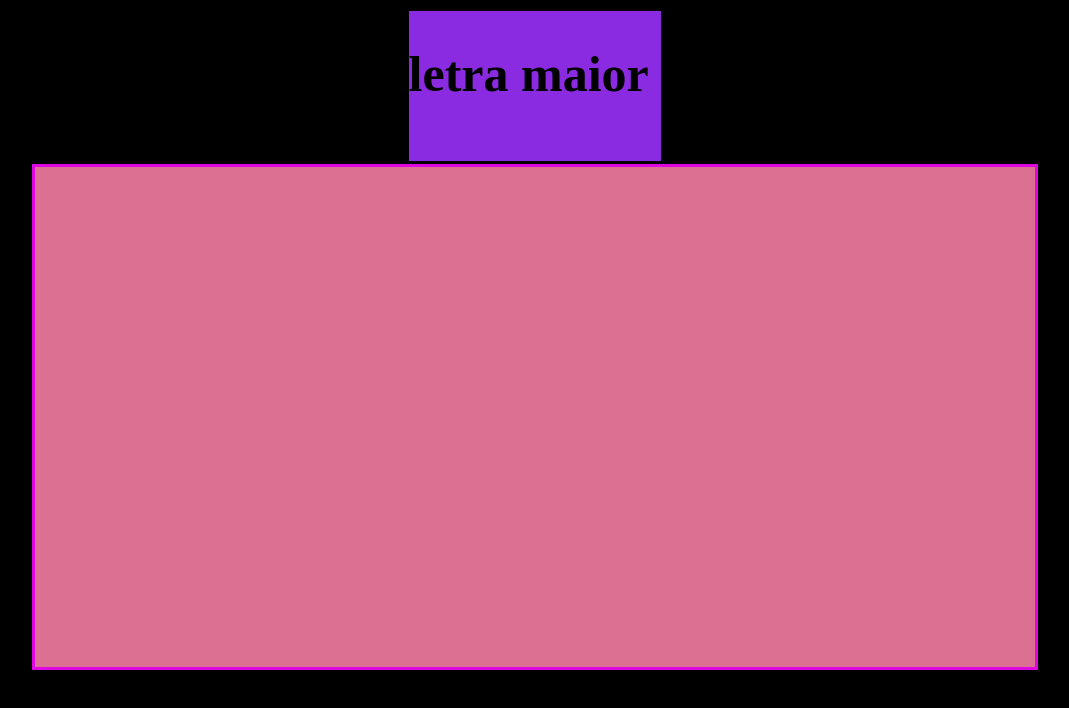
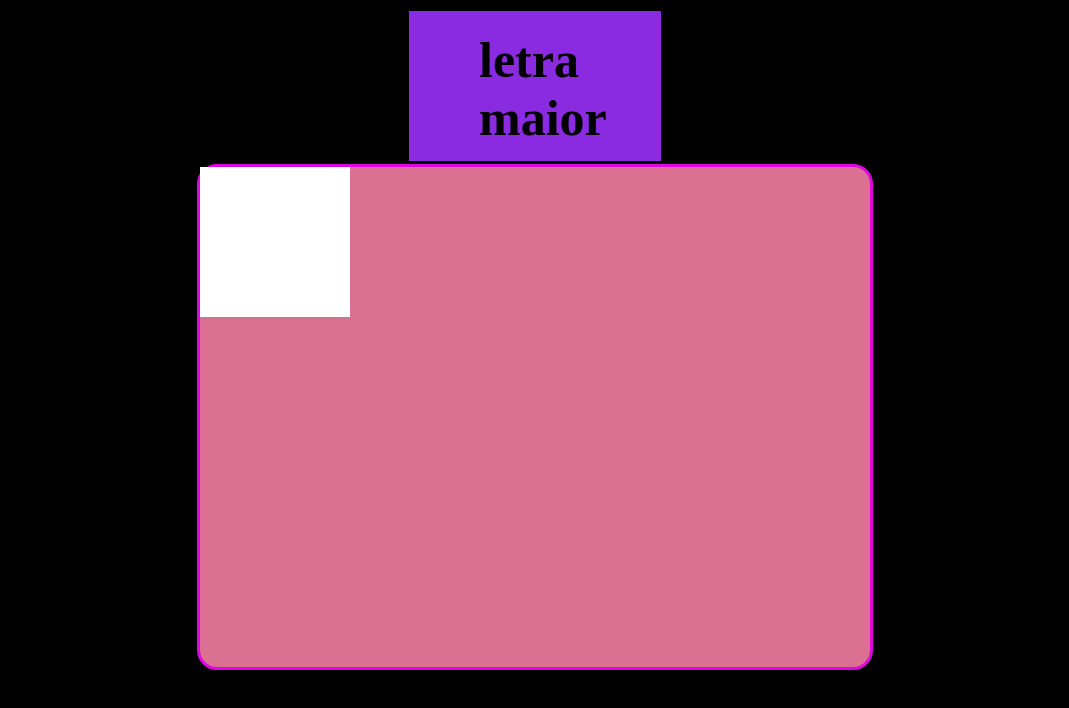
Before and after one commit to EduLerFast/pessoal, a plain HTML site: page site/index.html in a window 1280 px wide. Shown: the whole page, without its empty margins (105-1174 px from the left). Drawn offline with Linux system fonts and the light colour scheme.

Commit message:
Add files via upload

```diff
--- a/site/css/style.css
+++ b/site/css/style.css
@@ -8,23 +8,25 @@ body{ background-color: rgb(0, 0, 0);}
         margin:auto;
 ;}
 
-#inicio{ width: 150px;
+#inicio{ width: 150px ;
         height: 150px;
         ;margin: auto;; background-color:
-         blueviolet; border-style: solid;  width: 20%;margin:auto}
+        blueviolet; border-style: solid;  width: 20%;margin:auto ;min-width: 250px;}
+
+#escrita{margin: -14px 5.5cqmax  ; ;}
 
 
-#painel{ width: 1000px;
+#painel{ width: 53%;
         height: 500px;
         margin: auto;
-    background-color: palevioletred; border-style:solid; color: #df07df;}
+        max-width: auto;
+        background-color: palevioletred;border-radius: 20px; border-style:solid; color: #df07df;min-width: 400px}
 
 
+#item1{height:150px;width: 150px;
+       background-color: white ;
 
-
-#items{height: 150px;width: 150px;
-        background: url("img/ivfx.png") no-repeat center center;
-        background-size: contain; ;}
+}
 
 .ivfx{
         background: url("img/ivfx.png");
--- a/site/index.html
+++ b/site/index.html
@@ -10,24 +10,19 @@
     <div id="total"></div>
 
         <div id="inicio">
-        <h1  class="maior" style="margin-bottom: auto;" style="margin: auto;"  >letra maior</h1>
+            <div id="escrita">
+            <h1  class="maior">letra maior</h1>
+            </div>
         </div>
 
+            <div id="painel">
+
+                <div id="item1">
 
 
-         <div id="painel">
-            <div class=".ivfx">
+                </div>
 
             </div>
-            <div id="items">
-
-            </div>
-
-
-         </div>
-
-
-
 
 
 
```
